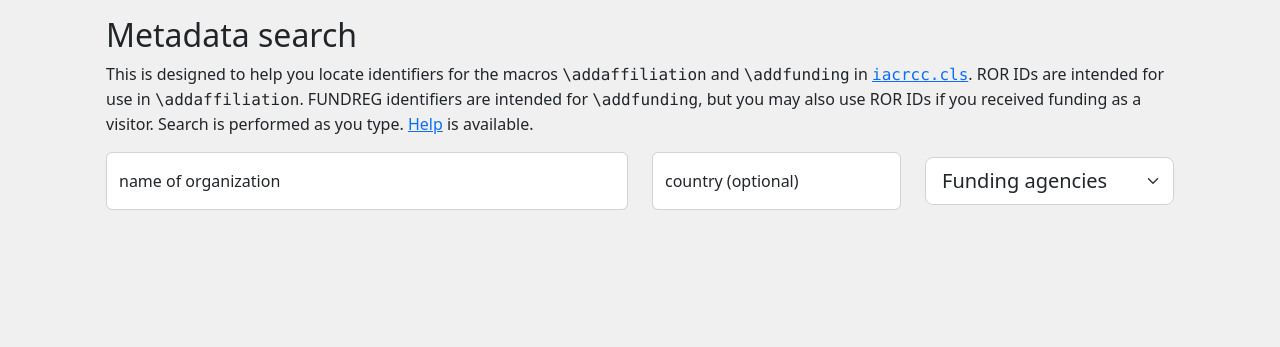
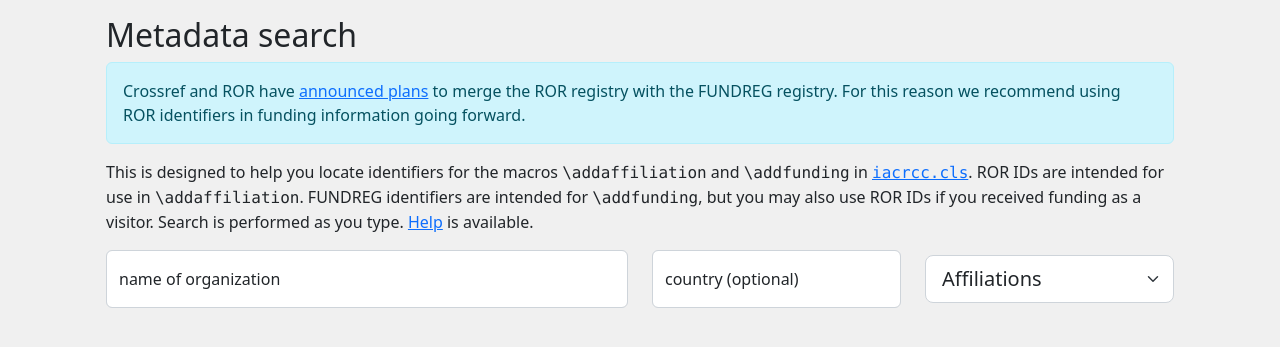
Before and after one commit to IACR/latex-submit, a Flask app: page /funding in a window 1280 px wide. Shown: the part 106-453 px from the top of the page. Run offline with Flask 3, Linux system fonts and the light colour scheme; parts of the project's set-up code (start-up, migrations or seed data) failed here and were passed over; some libraries are stand-ins or nearby versions.

Commit message:
Change default search to ROR.

```diff
--- a/webapp/templates/funding.html
+++ b/webapp/templates/funding.html
@@ -78,6 +78,10 @@ This template is used to show search on fundreg.
 <main id="mainContent" class="container px-3 px-md-4">
 <div class="container mt-3">
   <h2>Metadata search</h2>
+  <p class="alert alert-info">
+    Crossref and ROR have <a href="https://ror.org/blog/2023-09-07-open-funder-registry-transition-ror-cross-post/" target="_blank">announced plans</a> to merge the ROR registry with the FUNDREG registry. For this reason we recommend
+    using ROR identifiers in funding information going forward.
+  </p>
   <p class="mt-2">
     This is designed to help you locate identifiers for the macros
     <i-mono>\addaffiliation</i-mono> and <i-mono>\addfunding</i-mono> in
@@ -105,7 +109,7 @@ This template is used to show search on fundreg.
           <div class="col-sm-3">
             <select onchange="doSearch()" id="source" class="form-select form-select-lg" aria-label="Default select example">
               <option value="all">Funding agencies</option>
-              <option value="ror">Affiliations</option>
+              <option value="ror" selected>Affiliations</option>
             </select>
           </div>
         </div>
```
